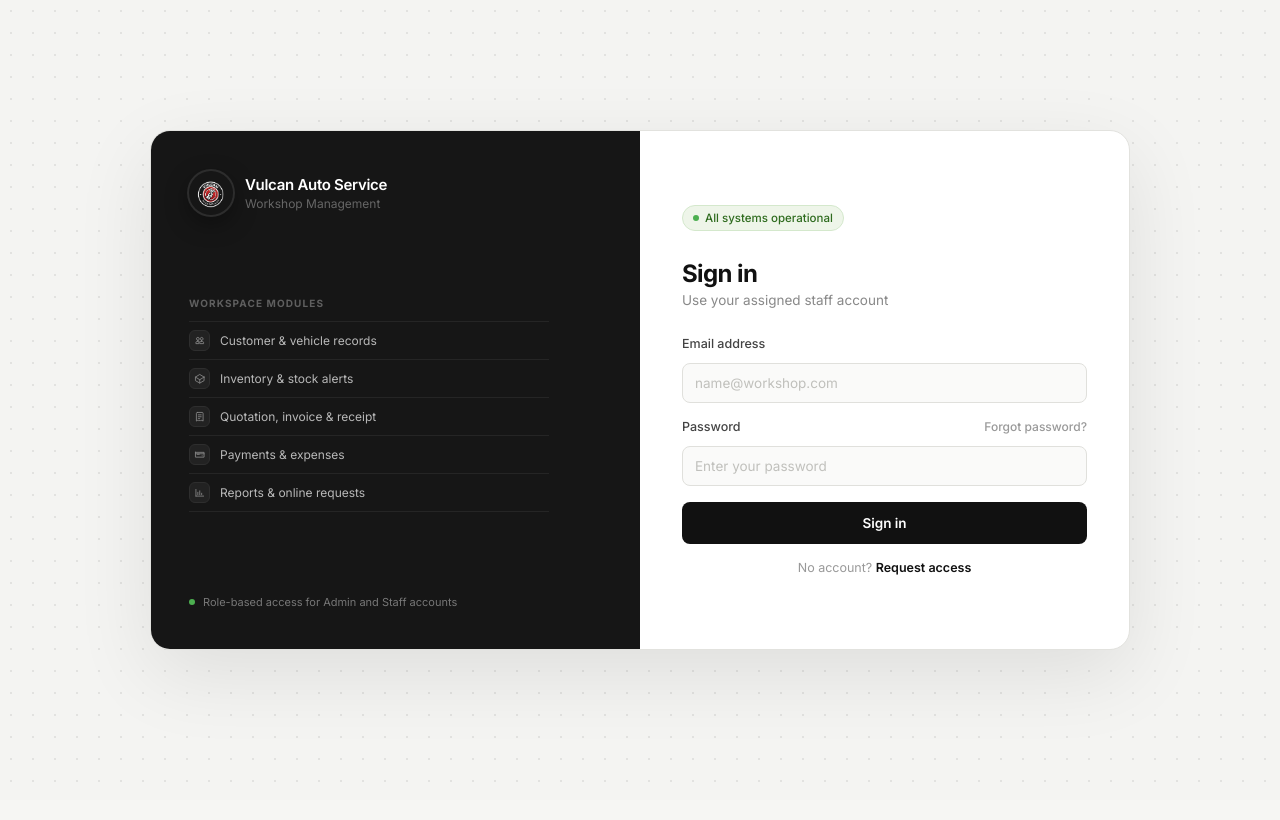
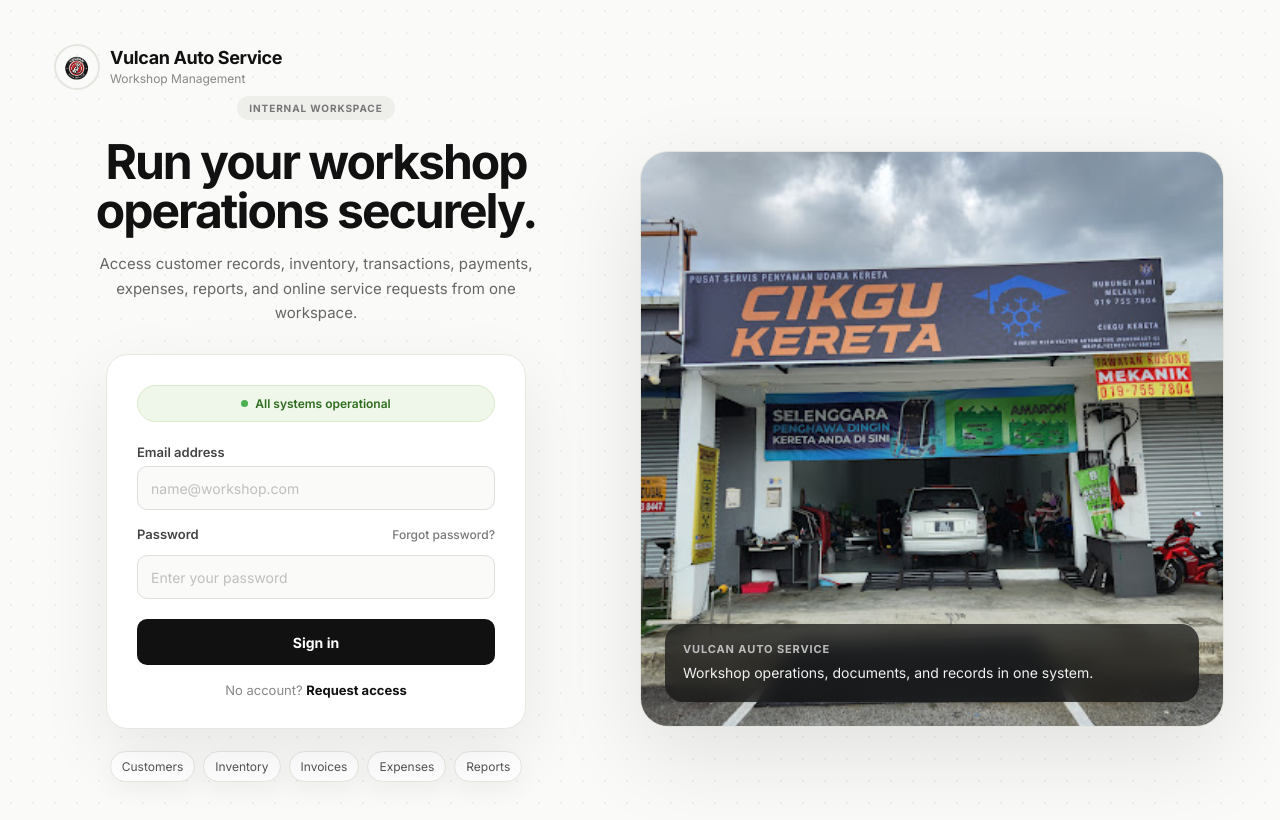
Before and after one commit to azeruya/cikgu-kereta-frontend, a Vue app: page /login in a window 1280 px wide. Built offline with nearby package versions, Linux system fonts and the light colour scheme; no server answers; what vue3-apexcharts would draw is missing.

Commit message:
test new ui

```diff
--- a/src/views/Login.vue
+++ b/src/views/Login.vue
@@ -2,71 +2,31 @@
   <div class="login-page">
     <div class="dot-bg"></div>
 
-    <div class="login-panel">
-      <!-- LEFT BRAND PANEL -->
-      <section class="brand-panel">
-        <div class="brand-top">
-          <img src="../assets/vulcan_bg.png" class="brand-logo" alt="Vulcan Auto Service" />
+    <header class="topbar">
+      <div class="brand">
+        <img src="../assets/vulcan_bg.png" class="brand-logo" />
         <div>
           <h1>Vulcan Auto Service</h1>
           <p>Workshop Management</p>
         </div>
       </div>
+    </header>
 
-        <div class="module-section">
-          <div class="module-label">Workspace modules</div>
-
-          <div class="module-list">
-          <div class="module-item">
-            <span class="module-icon">
-              <svg viewBox="0 0 24 24"><path d="M16 11c1.66 0 3-1.34 3-3s-1.34-3-3-3-3 1.34-3 3 1.34 3 3 3Z" /><path d="M8 11c1.66 0 3-1.34 3-3S9.66 5 8 5 5 6.34 5 8s1.34 3 3 3Z" /><path d="M16 13c-2.2 0-4 1.12-4 2.5V18h8v-2.5c0-1.38-1.8-2.5-4-2.5Z" /><path d="M8 13c-2.2 0-4 1.12-4 2.5V18h6v-2.5c0-.8.34-1.54.94-2.14A6.3 6.3 0 0 0 8 13Z" /></svg>
-            </span>
-            <span>Customer &amp; vehicle records</span>
-          </div>
-          <div class="module-item">
-            <span class="module-icon">
-              <svg viewBox="0 0 24 24"><path d="M21 8.5 12 3 3 8.5l9 5.5 9-5.5Z" /><path d="M3 8.5V16l9 5 9-5V8.5" /><path d="M12 14v7" /></svg>
-            </span>
-            <span>Inventory &amp; stock alerts</span>
-          </div>
-          <div class="module-item">
-            <span class="module-icon">
-              <svg viewBox="0 0 24 24"><path d="M7 3h10a2 2 0 0 1 2 2v16l-3-2-2 2-2-2-2 2-2-2-3 2V5a2 2 0 0 1 2-2Z" /><path d="M9 8h6" /><path d="M9 12h6" /><path d="M9 16h3" /></svg>
-            </span>
-            <span>Quotation, invoice &amp; receipt</span>
-          </div>
-          <div class="module-item">
-            <span class="module-icon">
-              <svg viewBox="0 0 24 24"><path d="M3 7h18v10H3V7Z" /><path d="M7 11h4" /><path d="M17 14h.01" /><path d="M3 10h18" /></svg>
-            </span>
-            <span>Payments &amp; expenses</span>
-          </div>
-          <div class="module-item">
-            <span class="module-icon">
-              <svg viewBox="0 0 24 24"><path d="M4 19V5" /><path d="M20 19H4" /><path d="M8 16v-5" /><path d="M12 16V8" /><path d="M16 16v-3" /></svg>
-            </span>
-            <span>Reports &amp; online requests</span>
-          </div>
-        </div>
+    <main class="login-layout">
+      <section class="login-side">
+        <div class="intro">
+          <span class="eyebrow">Internal workspace</span>
+          <h2>Run your workshop operations securely.</h2>
+          <p>
+            Access customer records, inventory, transactions, payments, expenses,
+            reports, and online service requests from one workspace.
+          </p>
         </div>
 
-
-        <div class="brand-foot">
-          <div class="secure-dot"></div>
-          <span>Role-based access for Admin and Staff accounts</span>
-        </div>
-      </section>
-
-      <!-- RIGHT LOGIN FORM -->
-      <section class="form-panel">
+        <div class="card">
           <div class="status-bar">
             <span class="status-dot"></span>
             <span>All systems operational</span>
-        </div>
-
-        <div class="form-heading">
-          <h2>Sign in</h2>
-          <p>Use your assigned staff account</p>
           </div>
 
           <form @submit.prevent="login">
@@ -79,11 +39,15 @@
                 autocomplete="email"
               />
             </div>
+
             <div class="field">
               <div class="field-row">
                 <label>Password</label>
-              <router-link to="/forgot-password" class="forgot">Forgot password?</router-link>
+                <router-link to="/forgot-password" class="forgot">
+                  Forgot password?
+                </router-link>
               </div>
+
               <input
                 v-model="password"
                 type="password"
@@ -92,26 +56,45 @@
               />
             </div>
 
-          <transition name="fade">
-            <p v-if="error" class="error">{{ error }}</p>
-          </transition>
-
             <button type="submit" :disabled="loading">
-            <span v-if="loading" class="spinner"></span>
-            {{ loading ? "Signing in…" : "Sign in" }}
+              {{ loading ? "Signing in..." : "Sign in" }}
             </button>
           </form>
 
-        <p class="form-foot">
-          No account? <router-link to="/register">Request access</router-link>
+          <p class="card-foot">
+            No account?
+            <router-link to="/register">Request access</router-link>
           </p>
+
+          <p v-if="error" class="error">{{ error }}</p>
+        </div>
+
+        <div class="module-chips">
+          <span>Customers</span>
+          <span>Inventory</span>
+          <span>Invoices</span>
+          <span>Expenses</span>
+          <span>Reports</span>
+        </div>
       </section>
+
+      <section class="image-side">
+        <img src="../assets/cg_pic.jpg" class="hero-image" alt="Workshop preview" />
+
+        <div class="image-overlay">
+          <div>
+            <span class="overlay-label">Vulcan Auto Service</span>
+            <p>Workshop operations, documents, and records in one system.</p>
           </div>
+        </div>
+      </section>
+    </main>
   </div>
 </template>
 
 <script>
 import api from "../services/api";
+
 export default {
   data() {
     return {
@@ -125,13 +108,16 @@
     async login() {
       this.error = "";
       this.loading = true;
+
       try {
         const res = await api.post("/login", {
           email: this.email,
           password: this.password,
         });
+
         localStorage.setItem("token", res.data.token);
         localStorage.setItem("user", JSON.stringify(res.data.user));
+
         this.$router.push("/dashboard");
       } catch (err) {
         this.error =
@@ -157,225 +143,163 @@
 .login-page {
   min-height: 100vh;
   font-family: "Inter", sans-serif;
-  background: #f4f4f2;
-  display: flex;
-  align-items: center;
-  justify-content: center;
-  padding: 48px;
+  background: #fafaf8;
   position: relative;
   overflow: hidden;
+  padding: 38px 56px;
 }
 
 .dot-bg {
   position: absolute;
   inset: 0;
-  background-image: radial-gradient(circle, #c8c8c5 1px, transparent 1px);
+  background-image: radial-gradient(circle, #d7d7d2 1px, transparent 1px);
   background-size: 22px 22px;
-  opacity: 0.4;
+  opacity: 0.35;
   pointer-events: none;
 }
 
-/* MAIN SPLIT CARD */
-.login-panel {
+/* TOP LOGO */
+.topbar {
   position: relative;
   z-index: 1;
-  width: min(980px, 100%);
-  min-height: 520px;
-  display: grid;
-  grid-template-columns: 1fr 1fr;
-  transform: translateY(-10px);
-  background: #ffffff;
-  border: 1px solid #e2e2de;
-  border-radius: 20px;
-  overflow: hidden;
-  box-shadow: 0 24px 80px rgba(0, 0, 0, 0.09);
+  height: 58px;
+  display: flex;
+  align-items: center;
 }
 
-.brand-panel {
-  background: #161616;
-  color: #ffffff;
-  padding: 40px 38px;
-  display: flex;
-  flex-direction: column;
-}
-
-.brand-top {
+.brand {
   display: flex;
   align-items: center;
   gap: 12px;
 }
 
-.brand-panel .brand-logo {
-  width: 44px !important;
-  height: 44px !important;
-  max-width: 44px !important;
-  max-height: 44px !important;
+.brand-logo {
+  width: 42px;
+  height: 42px;
   border-radius: 50%;
   object-fit: cover;
-  flex-shrink: 0;
-  box-shadow: 0 0 0 2px #2d2d2d, 0 8px 24px rgba(0, 0, 0, 0.4);
+  box-shadow: 0 0 0 2px #e5e5e0;
 }
 
-.brand-top h1 {
-  font-size: 15px;
-  font-weight: 600;
-  letter-spacing: -0.3px;
-  line-height: 1.2;
-  color: #fff;
+.brand h1 {
+  font-size: 18px;
+  font-weight: 700;
+  color: #111;
+  letter-spacing: -0.4px;
+  line-height: 1.15;
 }
 
-.brand-top p {
+.brand p {
   font-size: 12px;
-  color: #666;
+  color: #888;
   margin-top: 2px;
 }
 
-.module-section {
-  flex: 1;
-  margin-top: 82px;
-  max-width: 360px;
+/* MAIN LAYOUT */
+.login-layout {
+  position: relative;
+  z-index: 1;
+  min-height: calc(100vh - 120px);
+  display: grid;
+  grid-template-columns: minmax(360px, 520px) minmax(420px, 1fr);
+  gap: 64px;
+  align-items: center;
+  max-width: 1260px;
+  margin: 0 auto;
 }
 
-.module-label {
-  font-size: 10px;
-  color: #5f5f5f;
-  text-transform: uppercase;
-  letter-spacing: 0.11em;
-  font-weight: 700;
-  margin-bottom: 12px;
+/* LEFT FORM SIDE */
+.login-side {
+  display: flex;
+  flex-direction: column;
+  align-items: center;
 }
 
-.module-list {
-  display: flex;
-  flex-direction: column;
-  border-top: 1px solid #252525;
+.intro {
+  text-align: center;
+  margin-bottom: 28px;
+  max-width: 520px;
 }
 
-.module-item {
-  display: flex;
-  align-items: center;
-  gap: 10px;
-  padding: 8px 0;
-  border-bottom: 1px solid #252525;
-  color: #b8b8b8;
-  font-size: 12px;
-  font-weight: 400;
+.eyebrow {
+  display: inline-flex;
+  padding: 6px 12px;
+  background: #eeeeeb;
+  color: #777;
+  border-radius: 999px;
+  font-size: 10px;
+  font-weight: 700;
+  letter-spacing: 0.09em;
+  text-transform: uppercase;
+  margin-bottom: 18px;
 }
 
-.module-icon {
-  width: 21px;
-  height: 21px;
-  border-radius: 6px;
-  background: #222;
-  border: 1px solid #2e2e2e;
-  color: #888;
-  display: inline-flex;
-  align-items: center;
-  justify-content: center;
-  flex-shrink: 0;
+.intro h2 {
+  font-size: 48px;
+  line-height: 1.02;
+  font-weight: 700;
+  letter-spacing: -2px;
+  color: #111;
+  margin-bottom: 16px;
 }
 
-.module-icon svg {
-  width: 11.5px;
-  height: 11.5px;
-  fill: none;
-  stroke: currentColor;
-  stroke-width: 1.8;
-  stroke-linecap: round;
-  stroke-linejoin: round;
+.intro p {
+  font-size: 15px;
+  color: #666;
+  line-height: 1.65;
+  max-width: 470px;
+  margin: 0 auto;
 }
 
-.brand-foot {
-  display: flex;
-  align-items: center;
-  gap: 8px;
-  color: #777;
-  font-size: 11px;
-  margin-top: 28px;
-}
-
-.form-panel {
-  padding: 56px 58px;
-  display: flex;
-  flex-direction: column;
-  justify-content: center;
-}
-
-.secure-dot {
-  width: 6px;
-  height: 6px;
-  border-radius: 50%;
-  background: #4caf50;
-  flex-shrink: 0;
-}
-
-/* ── RIGHT PANEL ── */
-.form-panel {
-  padding: 48px 42px;
-  display: flex;
-  flex-direction: column;
-  justify-content: center;
-  gap: 0;
+/* LOGIN CARD */
+.card {
+  width: min(420px, 100%);
+  background: #fff;
+  border: 1px solid #e7e7e2;
+  border-radius: 22px;
+  padding: 30px;
+  box-shadow: 0 24px 70px rgba(0, 0, 0, 0.08);
 }
 
 .status-bar {
-  display: inline-flex;
+  display: flex;
   align-items: center;
-  gap: 6px;
-  width: fit-content;
-  padding: 5px 10px;
-  background: #eef5e9;
-  border: 1px solid #d4e8cc;
+  justify-content: center;
+  gap: 7px;
+  padding: 10px 12px;
+  background: #eef7e9;
+  border: 1px solid #d8ebcd;
+  color: #2f6b1f;
   border-radius: 999px;
-  color: #2e6b1e;
-  font-size: 11.5px;
-  font-weight: 500;
-  margin-bottom: 28px;
+  font-size: 12px;
+  font-weight: 600;
+  margin-bottom: 22px;
 }
 
 .status-dot {
-  width: 6px;
-  height: 6px;
+  width: 7px;
+  height: 7px;
+  background: #4caf50;
   border-radius: 50%;
-  background: #4caf50;
 }
 
-.form-heading {
-  margin-bottom: 28px;
-}
-
-.form-heading h2 {
-  font-size: 24px;
-  font-weight: 700;
-  color: #111;
-  letter-spacing: -0.6px;
-  margin-bottom: 4px;
-}
-
-.form-heading p {
-  font-size: 13.5px;
-  color: #888;
-}
-
-/* ── FIELDS ── */
 .field {
   margin-bottom: 16px;
-}
-
-.field label,
-.field-row label {
-  display: block;
-  font-size: 12.5px;
-  font-weight: 500;
-  color: #444;
-  margin-bottom: 6px;
 }
 
 .field-row {
   display: flex;
   align-items: center;
   justify-content: space-between;
-  margin-bottom: 6px;
+  margin-bottom: 7px;
+}
+
+.field label,
+.field-row label {
+  display: block;
+  font-size: 13px;
+  font-weight: 600;
+  color: #444;
 }
 
 .field-row label {
@@ -384,176 +308,206 @@
 
 .forgot {
   font-size: 12px;
-  color: #999;
+  color: #777;
   text-decoration: none;
   font-weight: 500;
-  transition: color 0.15s;
 }
 
 .forgot:hover {
   color: #111;
+  text-decoration: underline;
 }
 
 .field input {
   width: 100%;
-  height: 40px;
+  height: 44px;
   background: #fafaf9;
-  border: 1px solid #e0e0dc;
-  border-radius: 8px;
-  padding: 0 12px;
+  border: 1px solid #dededa;
+  border-radius: 10px;
+  padding: 0 13px;
   font-family: "Inter", sans-serif;
-  font-size: 13.5px;
+  font-size: 14px;
   color: #111;
   outline: none;
-  transition: border-color 0.15s, box-shadow 0.15s;
+  transition: all 0.15s ease;
 }
 
 .field input:focus {
-  border-color: #333;
+  border-color: #111;
   background: #fff;
   box-shadow: 0 0 0 3px rgba(17, 17, 17, 0.06);
 }
 
 .field input::placeholder {
-  color: #c0c0bc;
+  color: #bfbfbc;
 }
 
-/* ── BUTTON ── */
-button[type="submit"] {
+button {
   width: 100%;
-  height: 42px;
+  height: 46px;
   background: #111;
   border: none;
-  border-radius: 8px;
+  border-radius: 10px;
   font-family: "Inter", sans-serif;
-  font-size: 13.5px;
-  font-weight: 600;
+  font-size: 14px;
+  font-weight: 700;
   color: #fff;
   cursor: pointer;
-  margin-top: 8px;
-  display: flex;
-  align-items: center;
-  justify-content: center;
-  gap: 8px;
-  transition: background 0.15s, opacity 0.15s;
+  margin-top: 4px;
+  transition: all 0.15s ease;
 }
 
-button[type="submit"]:hover:not(:disabled) {
+button:hover {
   background: #222;
+  transform: translateY(-1px);
 }
 
-button[type="submit"]:disabled {
-  opacity: 0.55;
+button:disabled {
+  opacity: 0.65;
   cursor: not-allowed;
+  transform: none;
 }
 
-/* Loading spinner */
-.spinner {
-  width: 14px;
-  height: 14px;
-  border: 2px solid rgba(255, 255, 255, 0.3);
-  border-top-color: #fff;
-  border-radius: 50%;
-  animation: spin 0.7s linear infinite;
-  flex-shrink: 0;
+.card-foot {
+  margin-top: 17px;
+  text-align: center;
+  font-size: 13px;
+  color: #888;
 }
 
-@keyframes spin {
-  to { transform: rotate(360deg); }
-}
-
-/* ── ERROR ── */
-.error {
-  font-size: 12.5px;
-  line-height: 1.5;
-  color: #c0392b;
-  background: #fdf3f2;
-  border: 1px solid #f5c6c2;
-  border-radius: 8px;
-  padding: 9px 12px;
-  margin-bottom: 4px;
-}
-
-/* Error fade transition */
-.fade-enter-active,
-.fade-leave-active {
-  transition: opacity 0.2s, transform 0.2s;
-}
-.fade-enter-from,
-.fade-leave-to {
-  opacity: 0;
-  transform: translateY(-4px);
-}
-
-/* ── FOOTER ── */
-.form-foot {
-  margin-top: 16px;
-  text-align: center;
-  font-size: 12.5px;
-  color: #999;
-}
-
-.form-foot a {
+.card-foot a {
   color: #111;
-  font-weight: 600;
+  font-weight: 700;
   text-decoration: none;
 }
 
-.form-foot a:hover {
+.card-foot a:hover {
   text-decoration: underline;
 }
 
-/* ── RESPONSIVE ── */
-@media (max-width: 860px) {
-  .login-page {
-    padding: 24px;
-    align-items: flex-start;
+.error {
+  margin-top: 14px;
+  text-align: center;
+  font-size: 12px;
+  line-height: 1.45;
+  color: #e53935;
+  background: #fff1f1;
+  border: 1px solid #ffd6d6;
+  border-radius: 10px;
+  padding: 10px 12px;
 }
 
-  .login-panel {
-    grid-template-columns: 1fr;
+/* MODULE CHIPS */
+.module-chips {
+  display: flex;
+  flex-wrap: wrap;
+  justify-content: center;
+  gap: 8px;
+  margin-top: 22px;
   max-width: 420px;
-    margin: auto;
 }
 
-  .brand-panel {
-    gap: 20px;
-    padding: 24px;
+.module-chips span {
+  padding: 7px 11px;
+  background: #fff;
+  border: 1px solid #e6e6e2;
+  border-radius: 999px;
+  font-size: 12px;
+  color: #555;
+  box-shadow: 0 8px 24px rgba(0, 0, 0, 0.04);
 }
 
-  .module-list {
-    display: none;
+/* RIGHT IMAGE SIDE */
+.image-side {
+  position: relative;
+  height: min(72vh, 680px);
+  min-height: 520px;
+  border-radius: 28px;
+  overflow: hidden;
+  border: 1px solid #e4e4df;
+  box-shadow: 0 28px 90px rgba(0, 0, 0, 0.1);
+  background: #e9e6df;
 }
 
-  .brand-foot {
-    display: none;
+.hero-image {
+  width: 100%;
+  height: 100%;
+  object-fit: cover;
+  display: block;
 }
 
-  .form-panel {
-    padding: 32px 28px;
+/* optional dark overlay at bottom */
+.image-overlay {
+  position: absolute;
+  left: 24px;
+  right: 24px;
+  bottom: 24px;
+  padding: 18px;
+  border-radius: 18px;
+  background: rgba(17, 17, 17, 0.72);
+  backdrop-filter: blur(10px);
+  color: #fff;
+}
+
+.overlay-label {
+  display: block;
+  font-size: 11px;
+  color: #bdbdbd;
+  text-transform: uppercase;
+  letter-spacing: 0.08em;
+  font-weight: 700;
+  margin-bottom: 6px;
+}
+
+.image-overlay p {
+  font-size: 14px;
+  line-height: 1.55;
+  color: #f1f1f1;
+}
+
+/* RESPONSIVE */
+@media (max-width: 1050px) {
+  .login-page {
+    padding: 28px;
+  }
+
+  .login-layout {
+    grid-template-columns: 1fr;
+    gap: 32px;
+    max-width: 520px;
+  }
+
+  .intro h2 {
+    font-size: 38px;
+  }
+
+  .image-side {
+    display: none;
   }
 }
 
-@media (max-width: 480px) {
+@media (max-width: 560px) {
   .login-page {
-    padding: 0;
-    background: #fff;
+    padding: 22px 16px;
   }
 
-  .login-panel {
-    border-radius: 0;
-    border: none;
-    box-shadow: none;
-    max-width: 100%;
-    min-height: 100vh;
+  .topbar {
+    height: auto;
+    margin-bottom: 32px;
   }
 
-  .brand-panel {
-    padding: 20px 24px;
+  .intro h2 {
+    font-size: 32px;
+    letter-spacing: -1.2px;
   }
 
-  .form-panel {
-    padding: 28px 24px;
+  .intro p {
+    font-size: 14px;
+  }
+
+  .card {
+    padding: 24px;
+    border-radius: 18px;
   }
 }
 </style>
```
Also changed, not shown: src/assets/cg_pic.jpg (added). Lines whose indentation alone changed are shown as unchanged.
